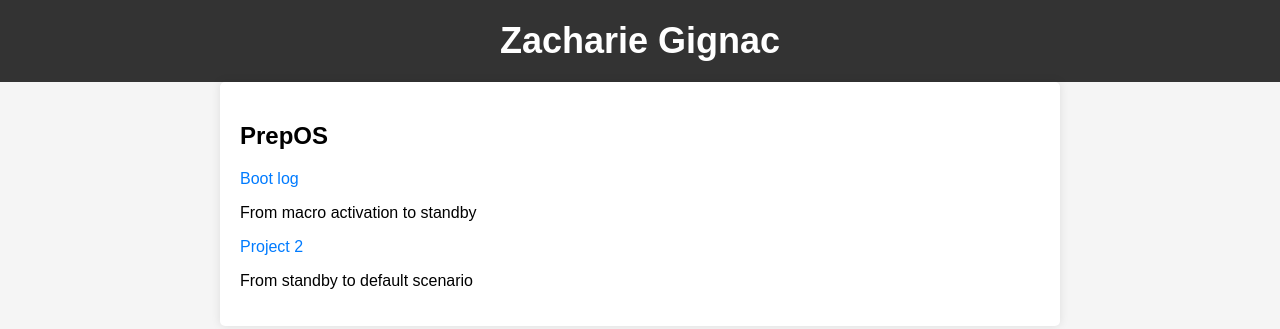
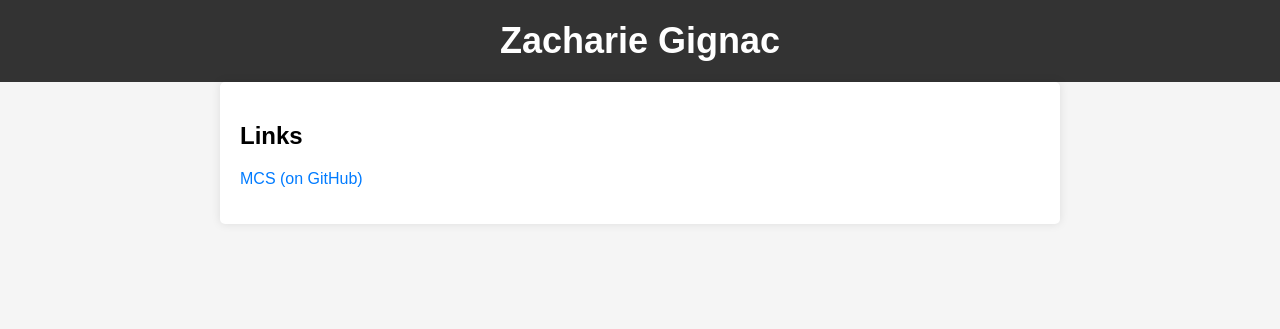
Before and after one commit to ZacharieGignac/ZacharieGignac, a plain HTML site: page docs/index.htm in a window 1280 px wide. Drawn offline with Linux system fonts and the light colour scheme.

Commit message:
Update index.htm

```diff
--- a/docs/index.htm
+++ b/docs/index.htm
@@ -1,5 +1,4 @@
-<!DOCTYPE html>
-<html lang="en">
+<!DOCTYPE html><html lang="en">
 <head>
     <meta charset="UTF-8">
     <meta name="viewport" content="width=device-width, initial-scale=1.0">
@@ -57,15 +56,10 @@
         <h1>Zacharie Gignac</h1>
     </header>
     <div class="container">
-        <h2>PrepOS</h2>
+        <h2>Links</h2>
         <ul>
             <li>
-                <a href="prepos-boot.txt">Boot log</a>
-                <p>From macro activation to standby</p>
-            </li>
-            <li>
-                <a href="prepos-wakeup.txt">Project 2</a>
-                <p>From standby to default scenario</p>
+                <a href="https://github.com/ZacharieGignac/MCS">MCS (on GitHub)</a>
             </li>
             <!-- Add more projects as needed -->
         </ul>
```
